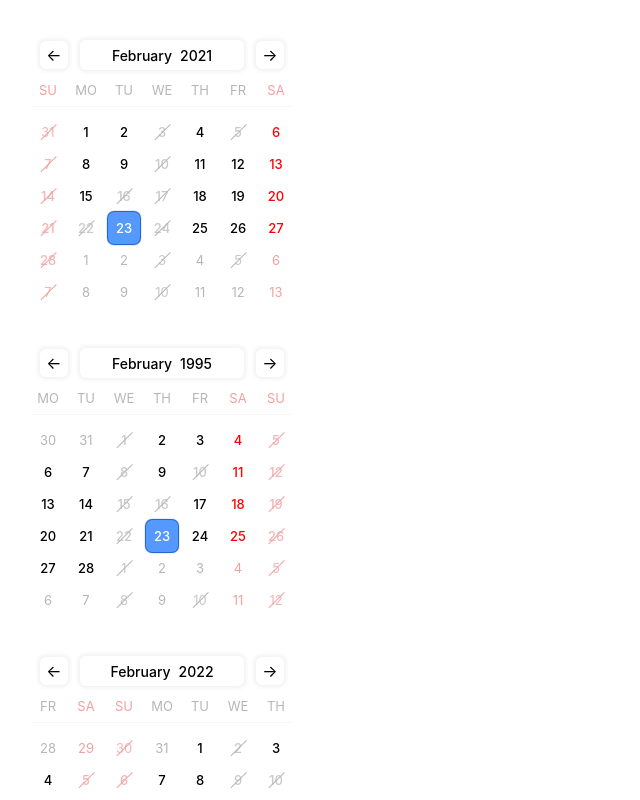
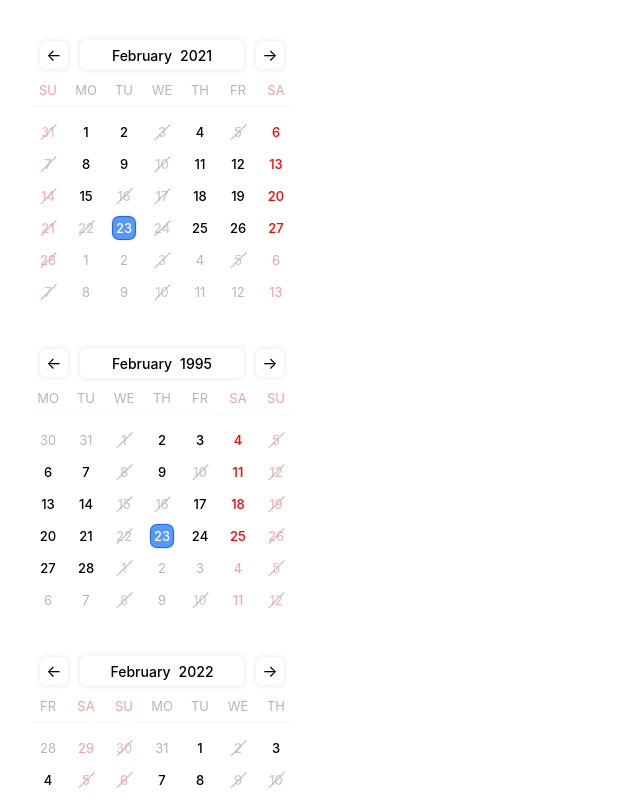
Before and after one commit to tusharf5/react-calendar, a React (Create React App) app: page / in a window 1280 px wide. Shown: the top 800 px of the page, without its empty margins (0-640 px from the left). Built offline with nearby package versions, Linux system fonts and the light colour scheme.

Commit message:
fix: move styles to button

```diff
--- a/src/index.css
+++ b/src/index.css
@@ -207,62 +207,73 @@ button::-moz-focus-inner {
   display: flex;
   align-items: center;
   justify-content: center;
+}
+
+.arc_view-days-of-month .arc_view_cell button {
+  width: 22px;
+  height: 22px;
+  display: flex;
+  align-items: center;
+  justify-content: center;
+  border-radius: 6px;
+  cursor: pointer;
+  font-size: 13px;
   color: #b6b6b7;
-  font-size: 13px;
-  cursor: pointer;
 }
 
 .arc_view-days-of-month .arc_view_cell + .arc_view_cell {
   margin-left: 6px;
 }
 
-.arc_view-days-of-month .arc_view_cell.arc_active {
+.arc_view-days-of-month .arc_view_cell.arc_active button {
   color: #000;
   font-weight: 500;
 }
 
-.arc_view-days-of-month .arc_view_cell.arc_today {
-  border-radius: 6px;
+.arc_view-days-of-month .arc_view_cell.arc_wknd button {
+  color: red;
+}
+
+.arc_view-days-of-month .arc_view_cell.arc_wknd:not(.arc_active) button {
+  color: #f3a0a0;
+}
+
+.arc_view-days-of-month .arc_view_cell.arc_today button {
   font-weight: 500;
   color: #448fff;
 }
 
-.arc_view-days-of-month .arc_view_cell.arc_wknd {
-  color: #f3a0a0;
-}
-
-.arc_view-days-of-month .arc_view_cell.arc_wknd.arc_active {
-  color: red;
-}
-
-.arc_view-days-of-month .arc_view_cell.arc_selected {
+.arc_view-days-of-month .arc_view_cell.arc_selected button {
   box-shadow: 0px 0px 1px 1px #0c57c5;
   background-color: #5599ff;
-  border-radius: 6px;
+
   color: #fff;
   font-weight: 500;
 }
 
-.arc_view-days-of-month .arc_view_cell.arc_selected:focus {
+.arc_view-days-of-month .arc_view_cell.arc_selected button:focus {
   outline: none;
 }
 
-.arc_view-days-of-month .arc_view_cell.arc_selected.arc_wknd {
+.arc_view-days-of-month .arc_view_cell.arc_selected.arc_wknd button {
   color: #fff;
 }
 
 .arc_view-days-of-month .arc_view_cell.arc_disabled {
   position: relative;
+}
+
+.arc_view-days-of-month .arc_view_cell.arc_disabled button {
   color: #c9c9ca;
   cursor: none;
   pointer-events: none;
 }
 
-.arc_view-days-of-month .arc_view_cell.arc_disabled.arc_wknd {
+.arc_view-days-of-month .arc_view_cell.arc_disabled.arc_wknd button {
   color: #f5b5b5;
 }
 
-.arc_view-days-of-month .arc_view_cell.arc_disabled::before {
+.arc_view-days-of-month .arc_view_cell.arc_disabled button::before {
   content: '';
   position: absolute;
   transform: rotate(45deg);
```
